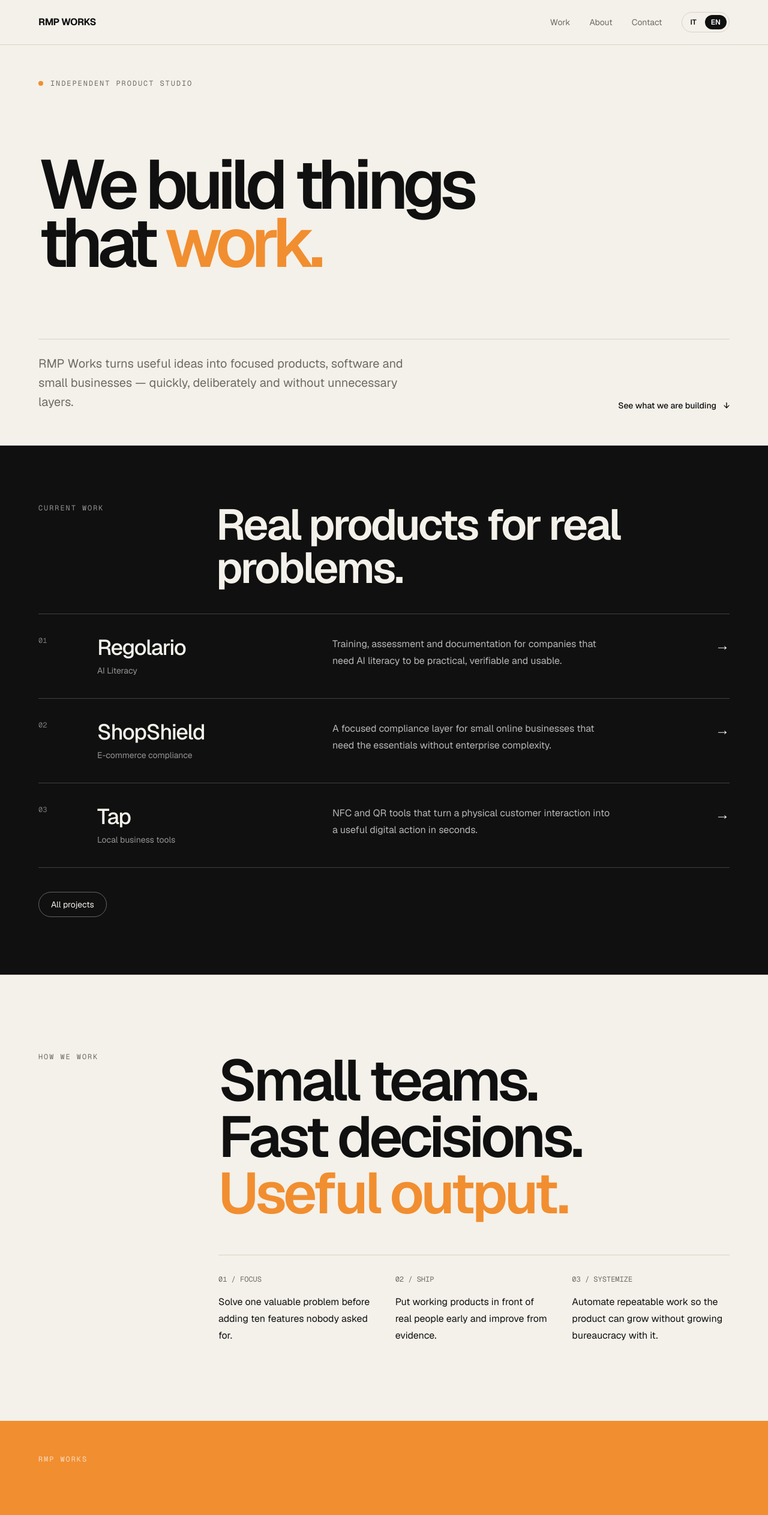
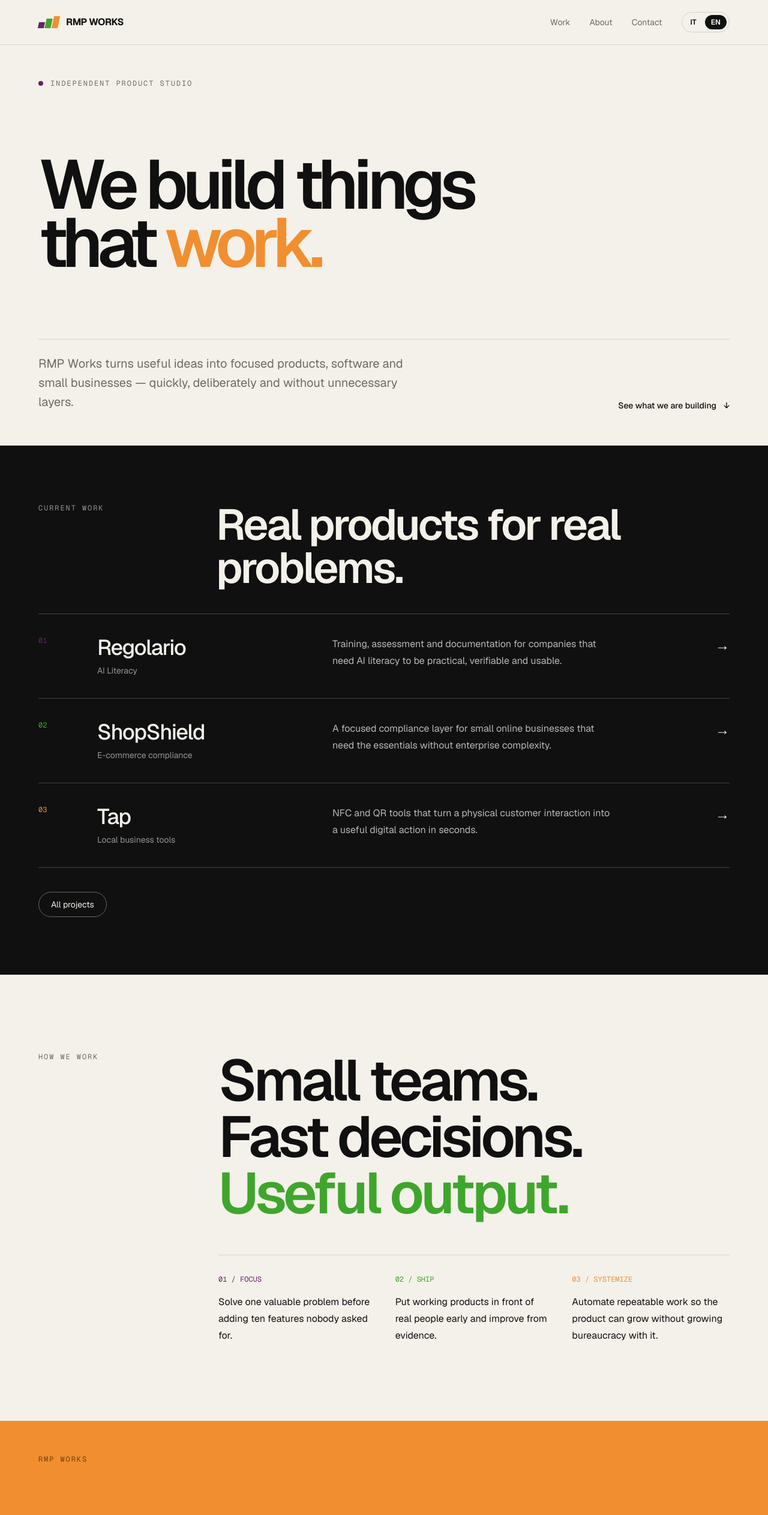
Before and after one commit to MacNaym/rmpworks, a Next.js app: page /en in a window 1280 px wide. Shown: the top 2526 px of the page at 60% size. Built offline with nearby package versions, Linux system fonts and the light colour scheme.

Commit message:
Apply RMP brand palette to English homepage

```diff
--- a/app/en/page.tsx
+++ b/app/en/page.tsx
@@ -8,6 +8,7 @@
     description:
       "Training, assessment and documentation for companies that need AI literacy to be practical, verifiable and usable.",
     href: "/projects/regolario",
+    color: "var(--rmp-purple)",
   },
   {
     index: "02",
@@ -16,6 +17,7 @@
     description:
       "A focused compliance layer for small online businesses that need the essentials without enterprise complexity.",
     href: "/projects/shopshield",
+    color: "var(--rmp-green)",
   },
   {
     index: "03",
@@ -24,17 +26,31 @@
     description:
       "NFC and QR tools that turn a physical customer interaction into a useful digital action in seconds.",
     href: "/projects/tap",
+    color: "var(--rmp-orange)",
   },
 ];
 
 const frame = "mx-auto w-full max-w-[1680px] px-5 sm:px-8 lg:px-12 xl:px-16";
+
+function BrandMark() {
+  return (
+    <span className="inline-flex h-5 items-end gap-0.5" aria-hidden>
+      <span className="h-2.5 w-2.5 -skew-x-12 bg-[var(--rmp-purple)]" />
+      <span className="h-4 w-2.5 -skew-x-12 bg-[var(--rmp-green)]" />
+      <span className="h-5 w-2.5 -skew-x-12 bg-[var(--rmp-orange)]" />
+    </span>
+  );
+}
 
 export default function EnglishHome() {
   return (
     <main className="min-h-screen overflow-x-clip bg-[var(--background)] text-[var(--foreground)]">
       <header className="border-b border-[var(--line)]">
         <div className={`${frame} flex items-center justify-between py-5`}>
-          <Link href="/en/" className="text-base font-bold tracking-[-0.03em]">RMP WORKS</Link>
+          <Link href="/en/" className="flex items-center gap-3 text-base font-bold tracking-[-0.03em]">
+            <BrandMark />
+            <span>RMP WORKS</span>
+          </Link>
           <div className="flex items-center gap-5 sm:gap-8">
             <nav className="hidden items-center gap-5 text-sm text-[var(--muted)] sm:flex sm:gap-8">
               <Link className="transition hover:text-black" href="/projects">Work</Link>
@@ -51,11 +67,11 @@
 
       <section className={`${frame} grid min-h-[76vh] content-between py-8 sm:py-12 lg:py-14`}>
         <div className="flex items-center gap-3 font-mono text-xs uppercase tracking-[0.16em] text-[var(--muted)]">
-          <span className="h-2 w-2 rounded-full bg-[var(--accent)]" /> Independent product studio
+          <span className="h-2 w-2 rounded-full bg-[var(--rmp-purple)]" /> Independent product studio
         </div>
         <div className="py-16 sm:py-24 lg:py-28">
           <h1 className="max-w-[1420px] text-[clamp(4rem,9vw,10rem)] font-semibold leading-[0.84] tracking-[-0.075em]">
-            We build things<br />that <span className="text-[var(--accent)]">work.</span>
+            We build things<br />that <span className="text-[var(--rmp-orange)]">work.</span>
           </h1>
         </div>
         <div className="grid gap-8 border-t border-[var(--line)] pt-6 md:grid-cols-12">
@@ -77,7 +93,7 @@
           <div>
             {ventures.map((venture) => (
               <Link href={venture.href} key={venture.name} className="group grid gap-6 border-b border-white/20 py-9 transition hover:border-white/60 md:grid-cols-12 md:items-start">
-                <span className="font-mono text-xs text-white/45 md:col-span-1">{venture.index}</span>
+                <span className="font-mono text-xs md:col-span-1" style={{ color: venture.color }}>{venture.index}</span>
                 <div className="md:col-span-4"><p className="text-3xl font-medium tracking-[-0.04em] sm:text-4xl">{venture.name}</p><p className="mt-2 text-sm text-white/55">{venture.tag}</p></div>
                 <p className="max-w-3xl text-base leading-7 text-white/70 md:col-span-5">{venture.description}</p>
                 <div className="text-right text-2xl transition-transform group-hover:translate-x-1 md:col-span-2">→</div>
@@ -92,30 +108,30 @@
         <div className="grid gap-12 md:grid-cols-12">
           <p className="font-mono text-xs uppercase tracking-[0.16em] text-[var(--muted)] md:col-span-3">How we work</p>
           <div className="md:col-span-9">
-            <h2 className="max-w-6xl text-4xl font-semibold leading-[0.98] tracking-[-0.055em] sm:text-6xl lg:text-8xl">Small teams.<br />Fast decisions.<br /><span className="text-[var(--accent)]">Useful output.</span></h2>
+            <h2 className="max-w-6xl text-4xl font-semibold leading-[0.98] tracking-[-0.055em] sm:text-6xl lg:text-8xl">Small teams.<br />Fast decisions.<br /><span className="text-[var(--rmp-green)]">Useful output.</span></h2>
             <div className="mt-14 grid gap-8 border-t border-[var(--line)] pt-8 sm:grid-cols-3">
-              <div><p className="font-mono text-xs text-[var(--muted)]">01 / FOCUS</p><p className="mt-4 max-w-sm leading-7">Solve one valuable problem before adding ten features nobody asked for.</p></div>
-              <div><p className="font-mono text-xs text-[var(--muted)]">02 / SHIP</p><p className="mt-4 max-w-sm leading-7">Put working products in front of real people early and improve from evidence.</p></div>
-              <div><p className="font-mono text-xs text-[var(--muted)]">03 / SYSTEMIZE</p><p className="mt-4 max-w-sm leading-7">Automate repeatable work so the product can grow without growing bureaucracy with it.</p></div>
+              <div><p className="font-mono text-xs text-[var(--rmp-purple)]">01 / FOCUS</p><p className="mt-4 max-w-sm leading-7">Solve one valuable problem before adding ten features nobody asked for.</p></div>
+              <div><p className="font-mono text-xs text-[var(--rmp-green)]">02 / SHIP</p><p className="mt-4 max-w-sm leading-7">Put working products in front of real people early and improve from evidence.</p></div>
+              <div><p className="font-mono text-xs text-[var(--rmp-orange)]">03 / SYSTEMIZE</p><p className="mt-4 max-w-sm leading-7">Automate repeatable work so the product can grow without growing bureaucracy with it.</p></div>
             </div>
           </div>
         </div>
       </section>
 
-      <section className="bg-[var(--accent)] text-white">
+      <section className="bg-[var(--rmp-orange)] text-[#101010]">
         <div className={`${frame} grid min-h-[54vh] content-between py-10 sm:py-14`}>
-          <p className="font-mono text-xs uppercase tracking-[0.16em] text-white/70">RMP Works</p>
+          <p className="font-mono text-xs uppercase tracking-[0.16em] text-black/55">RMP Works</p>
           <div className="py-16 sm:py-20"><h2 className="max-w-7xl text-[clamp(3.5rem,7.5vw,8rem)] font-semibold leading-[0.88] tracking-[-0.07em]">Build the next<br />useful thing.</h2></div>
-          <div className="flex flex-col gap-5 border-t border-white/40 pt-6 sm:flex-row sm:items-center sm:justify-between">
-            <p className="max-w-xl text-white/80">Products, experiments and businesses with a reason to exist.</p>
-            <Link href="/contact" className="inline-flex w-fit rounded-full bg-white px-6 py-3 text-sm font-semibold text-[#101010] transition hover:bg-[#101010] hover:text-white">Get in touch →</Link>
+          <div className="flex flex-col gap-5 border-t border-black/25 pt-6 sm:flex-row sm:items-center sm:justify-between">
+            <p className="max-w-xl text-black/70">Products, experiments and businesses with a reason to exist.</p>
+            <Link href="/contact" className="inline-flex w-fit rounded-full bg-[#101010] px-6 py-3 text-sm font-semibold text-white transition hover:bg-[var(--rmp-purple)]">Get in touch →</Link>
           </div>
         </div>
       </section>
 
       <footer className="bg-[#101010] text-white">
         <div className={`${frame} flex flex-col gap-8 py-10 md:flex-row md:items-end md:justify-between`}>
-          <div><p className="text-lg font-semibold tracking-[-0.03em]">RMP WORKS</p><p className="mt-2 text-sm text-white/45">© 2026 RMP Works</p></div>
+          <div><div className="flex items-center gap-3"><BrandMark /><p className="text-lg font-semibold tracking-[-0.03em]">RMP WORKS</p></div><p className="mt-2 text-sm text-white/45">© 2026 RMP Works</p></div>
           <div className="flex items-center gap-6 text-sm text-white/60"><Link className="hover:text-white" href="/projects">Work</Link><Link className="hover:text-white" href="/about">About</Link><Link className="hover:text-white" href="/contact">Contact</Link></div>
         </div>
       </footer>
```
